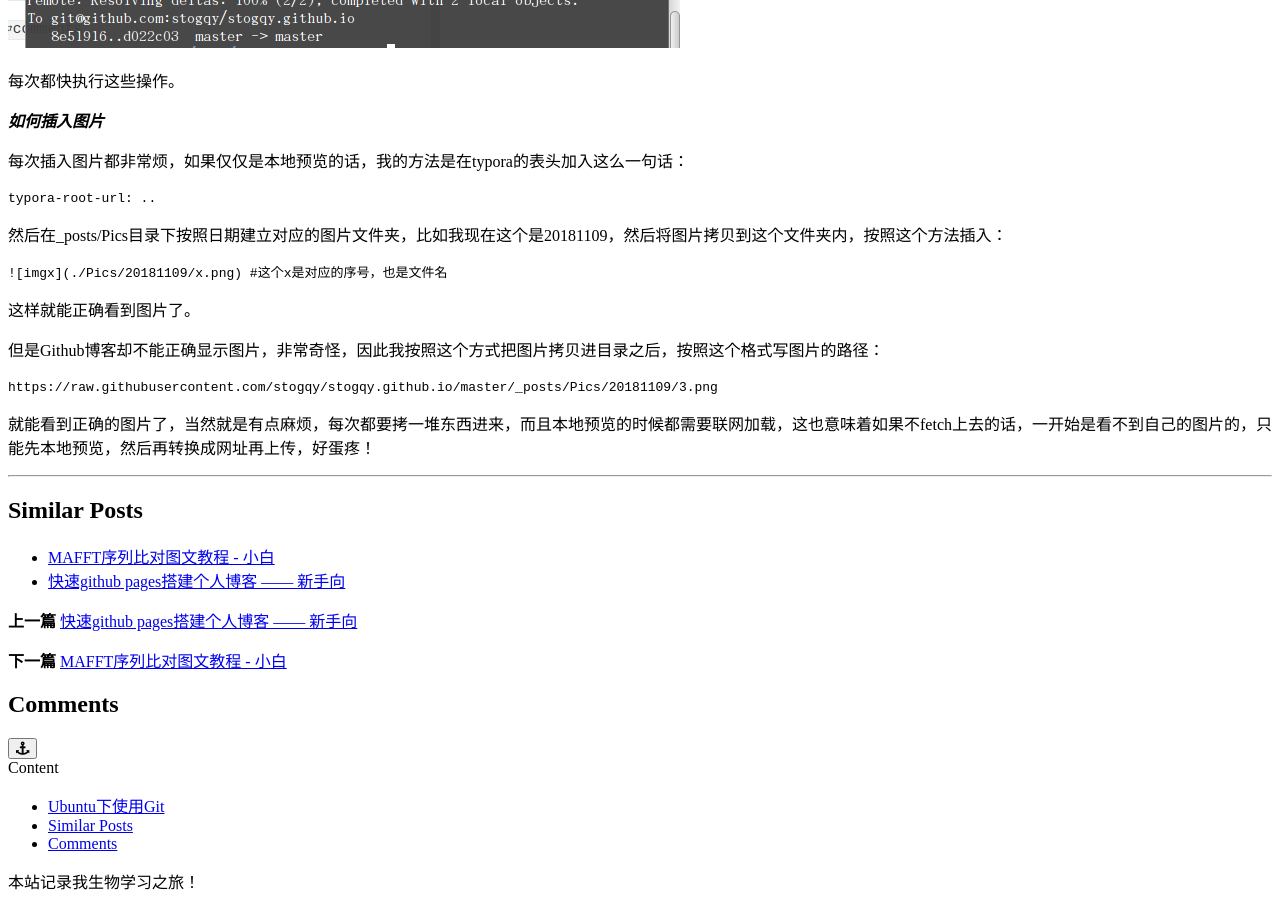
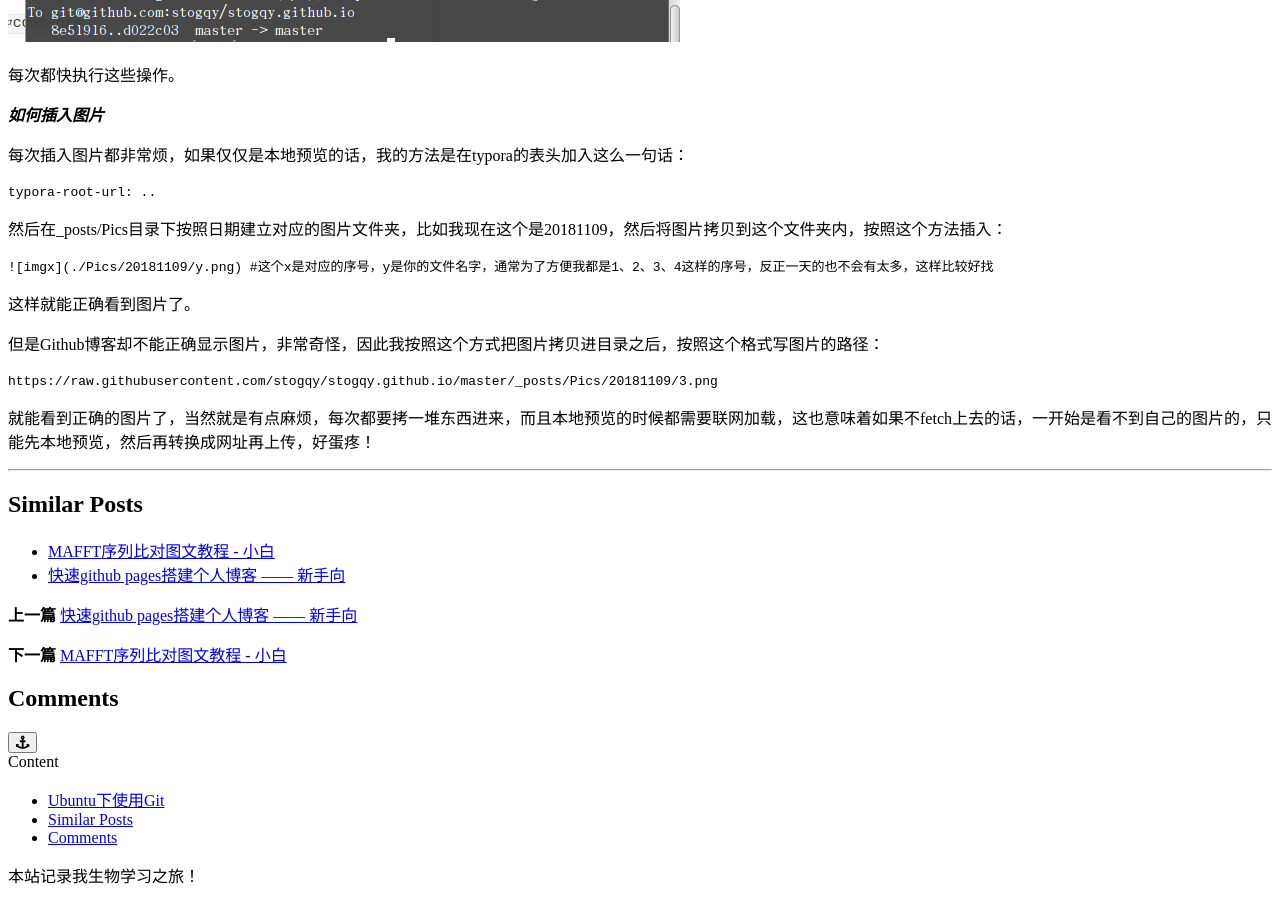
Before and after one commit to stogqy/stogqy.github.io, a Jekyll site: the page built from _posts/2018-11-09-SomePresetupWorks.md, in a window 1280 px wide and 900 px high, scrolled down 1779 px. Built offline with Jekyll 4.4.1, drawn with Linux system fonts in a browser that asks for light colours; comment, search, counter and statistics services are not loaded; a style sheet for code colours, icons or effects is not loaded.

Commit message:
minor revise

```diff
--- a/_posts/2018-11-09-SomePresetupWorks.md
+++ b/_posts/2018-11-09-SomePresetupWorks.md
@@ -63,7 +63,7 @@
 
 然后在_posts/Pics目录下按照日期建立对应的图片文件夹，比如我现在这个是20181109，然后将图片拷贝到这个文件夹内，按照这个方法插入：
 
-`![imgx](./Pics/20181109/x.png)	#这个x是对应的序号，也是文件名`
+`![imgx](./Pics/20181109/y.png)	#这个x是对应的序号，y是你的文件名字，通常为了方便我都是1、2、3、4这样的序号，反正一天的也不会有太多，这样比较好找`
 
 这样就能正确看到图片了。
 
```
Also changed, not shown: other parts of _posts/2018-11-09-SomePresetupWorks.md (+1 -1 lines), _posts/2018-04-23-ConstructYourBlog.md (+1 -1 lines), _posts/2018-11-10-MAFFTAlignment.md (+2 -2 lines), _posts/2018-11-11-SomeMacbookTerminalSettings.md (+1 -1 lines).
